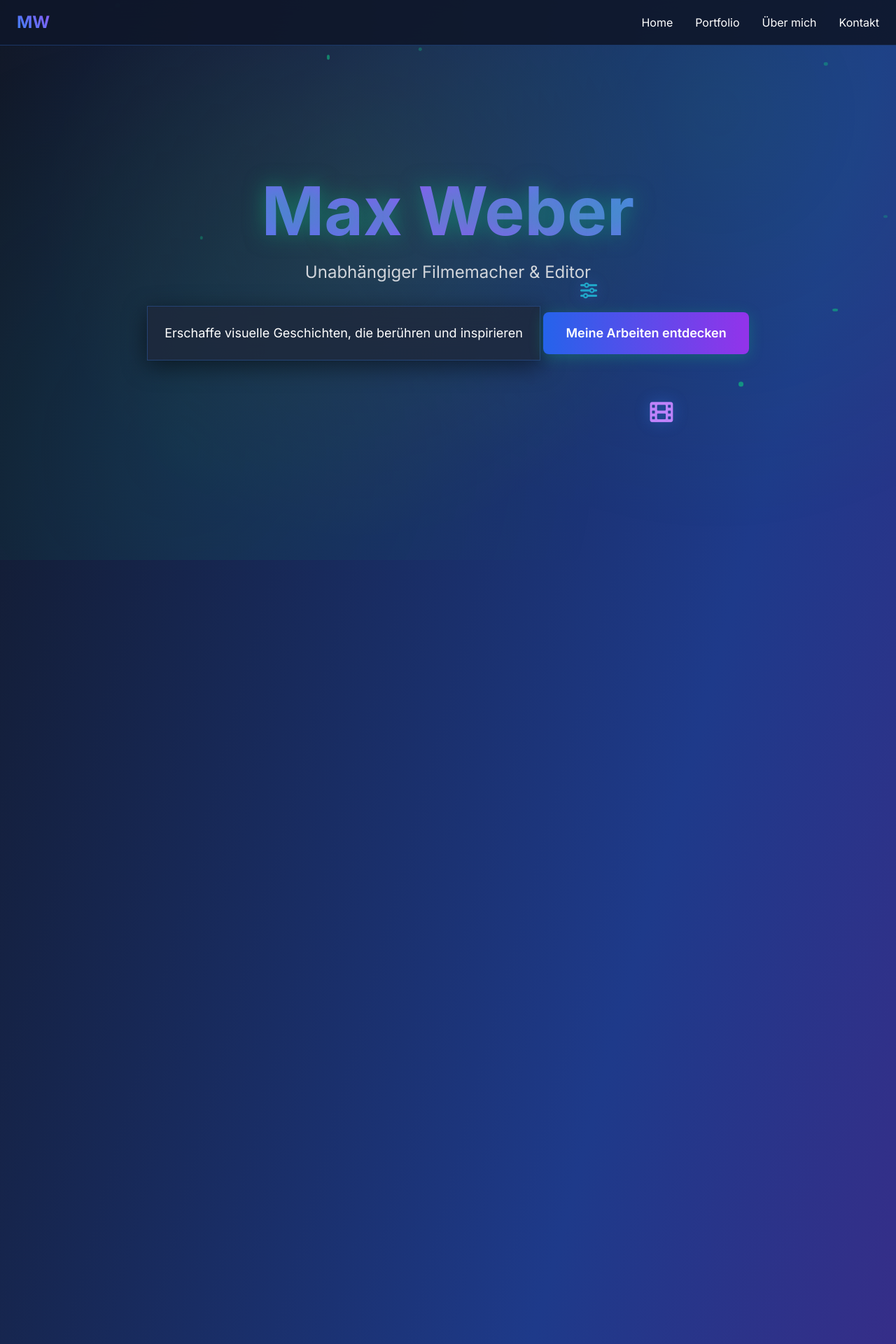
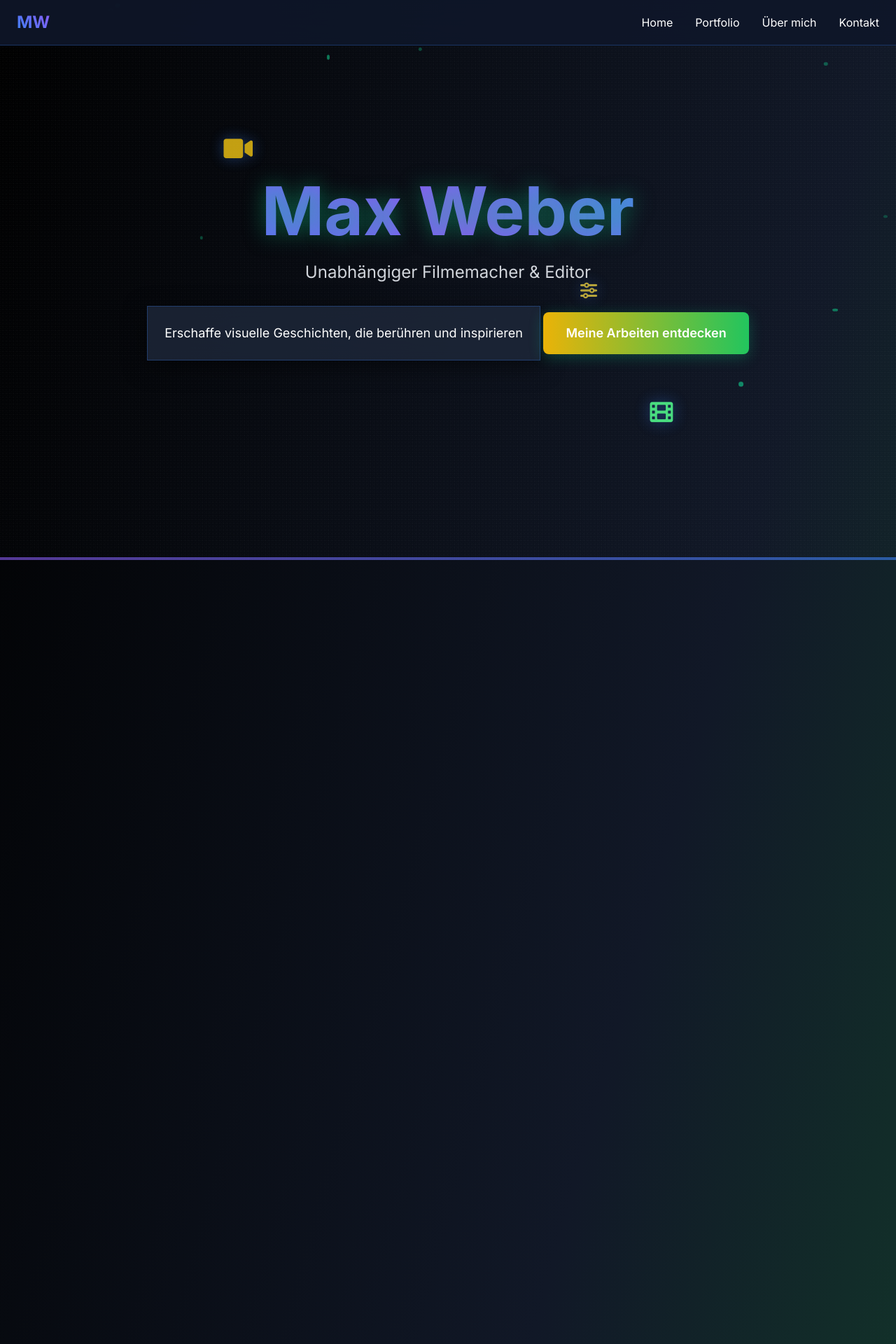
Before and after one commit to KaroKK/Tomasz, a Flask app: page / in a window 1280 px wide. Shown: the top 1920 px of the page at 70% size. Run offline with Flask 3, Linux system fonts and the light colour scheme; some libraries are stand-ins or nearby versions.

Commit message:
Enhance visual appeal with film-like effects and color adjustments
Adds film grain, timeline overlay, project card effects, and adjusts the color scheme.

Replit-Commit-Author: Agent
Replit-Commit-Session-Id: 398cc46d-6bdc-4f18-aaac-76bbcdb4aa82
Replit-Commit-Screenshot-Url: https://storage.googleapis.com/screenshot-production-us-central1/98163e34-7277-460c-b760-1e1d07b06b17/6f60ac7f-243d-42db-8811-5a1189c899f0.jpg

```diff
--- a/static/css/style.css
+++ b/static/css/style.css
@@ -319,17 +319,119 @@ html {
     text-shadow: 0 0 10px rgba(16, 185, 129, 0.8);
 }
 
-/* Gradient Background Enhancement */
-body::before {
+/* Film Strip Effects */
+.film-grain {
+    position: absolute;
+    inset: 0;
+    background-image:
+        radial-gradient(circle at 20% 50%, rgba(255, 255, 255, 0.03) 1px, transparent 1px),
+        radial-gradient(circle at 80% 50%, rgba(255, 255, 255, 0.03) 1px, transparent 1px);
+    background-size: 3px 3px, 5px 5px;
+    animation: grain 0.8s steps(10) infinite;
+}
+
+@keyframes grain {
+    0%, 100% { transform: translate(0, 0); }
+    10% { transform: translate(-1px, 1px); }
+    20% { transform: translate(1px, 0); }
+    30% { transform: translate(-1px, -1px); }
+    40% { transform: translate(1px, 1px); }
+    50% { transform: translate(-1px, 0); }
+    60% { transform: translate(1px, -1px); }
+    70% { transform: translate(0, 1px); }
+    80% { transform: translate(-1px, -1px); }
+    90% { transform: translate(1px, 0); }
+}
+
+.timeline-overlay {
+    position: absolute;
+    bottom: 0;
+    left: 0;
+    right: 0;
+    height: 4px;
+    background: linear-gradient(90deg,
+        #3b82f6 0%,
+        #8b5cf6 25%,
+        #06b6d4 50%,
+        #8b5cf6 75%,
+        #3b82f6 100%);
+    opacity: 0.6;
+}
+
+.film-border {
+    border: 2px solid rgba(255, 255, 255, 0.1);
+    border-radius: 8px;
+}
+
+.film-perforations {
+    background: repeating-linear-gradient(
+        to bottom,
+        rgba(0, 0, 0, 0.8) 0px,
+        rgba(0, 0, 0, 0.8) 8px,
+        transparent 8px,
+        transparent 16px
+    );
+}
+
+/* Adobe Software Specific Styles */
+.adobe-premiere:hover {
+    box-shadow: 0 0 30px rgba(59, 130, 246, 0.5);
+}
+
+.adobe-after-effects:hover {
+    box-shadow: 0 0 30px rgba(139, 92, 246, 0.5);
+}
+
+.adobe-davinci:hover {
+    box-shadow: 0 0 30px rgba(249, 115, 22, 0.5);
+}
+
+.adobe-audition:hover {
+    box-shadow: 0 0 30px rgba(6, 182, 212, 0.5);
+}
+
+/* Project Card Enhancements */
+.project-card {
+    border: 1px solid rgba(59, 130, 246, 0.2);
+    position: relative;
+    overflow: hidden;
+}
+
+.project-card::before {
     content: '';
-    position: fixed;
+    position: absolute;
     top: 0;
-    left: 0;
+    left: -100%;
     width: 100%;
     height: 100%;
-    background: radial-gradient(circle at 20% 80%, rgba(16, 185, 129, 0.1) 0%, transparent 50%),
-                radial-gradient(circle at 80% 20%, rgba(34, 197, 94, 0.1) 0%, transparent 50%),
-                radial-gradient(circle at 40% 40%, rgba(132, 204, 22, 0.1) 0%, transparent 50%);
-    pointer-events: none;
-    z-index: -1;
+    background: linear-gradient(90deg, transparent, rgba(255, 255, 255, 0.1), transparent);
+    transition: left 0.5s ease;
 }
+
+.project-card:hover::before {
+    left: 100%;
+}
+
+.timeline-scrubber {
+    background: rgba(255, 255, 255, 0.2);
+}
+
+.progress-bar {
+    background: linear-gradient(90deg, #3b82f6, #8b5cf6);
+    animation: progress 3s ease-in-out infinite;
+}
+
+@keyframes progress {
+    0% { width: 10%; }
+    50% { width: 80%; }
+    100% { width: 10%; }
+}
+
+.timeline-markers {
+    animation: pulse 2s ease-in-out infinite;
+}
+
+@keyframes pulse {
+    0%, 100% { opacity: 0.6; }
+    50% { opacity: 1; }
+}
--- a/static/js/script.js
+++ b/static/js/script.js
@@ -35,14 +35,14 @@ function initAnimations() {
         ease: 'power3.out'
     }, '-=0.4');
 
-    gsap.to('.floating-element', {
+    gsap.to('.adobe-element', {
         y: -30,
-        rotation: 360,
-        duration: 4,
+        scale: 1.1,
+        duration: 6,
         repeat: -1,
         yoyo: true,
         ease: 'power2.inOut',
-        stagger: 1
+        stagger: 2
     });
 }
 
@@ -220,8 +220,19 @@ window.addEventListener('scroll', function() {
     const parallax = document.querySelector('.floating-elements');
 
     if (parallax) {
-        const speed = scrolled * 0.2;
+        const speed = scrolled * 0.1;
         parallax.style.transform = `translateY(${speed}px)`;
+    }
+
+    const timelineOverlay = document.querySelector('.timeline-overlay');
+    if (timelineOverlay) {
+        const progress = Math.min(scrolled / (document.body.scrollHeight - window.innerHeight), 1);
+        timelineOverlay.style.background = `linear-gradient(90deg,
+            #3b82f6 0%,
+            #8b5cf6 ${progress * 25}%,
+            #06b6d4 ${progress * 50}%,
+            #8b5cf6 ${progress * 75}%,
+            #3b82f6 100%)`;
     }
 });
 
--- a/templates/index.html
+++ b/templates/index.html
@@ -10,7 +10,7 @@
     <link rel="stylesheet" href="{{ url_for('static', filename='css/style.css') }}">
     <link href="https://cdnjs.cloudflare.com/ajax/libs/font-awesome/6.0.0/css/all.min.css" rel="stylesheet">
 </head>
-<body class="bg-gradient-to-br from-gray-900 via-blue-900 to-purple-900 min-h-screen text-white overflow-x-hidden">
+<body class="bg-gradient-to-br from-black via-gray-900 to-green-900 min-h-screen text-white overflow-x-hidden">
 
     <!-- Navigation -->
     <nav class="fixed top-0 w-full z-50 nav-blur">
@@ -61,22 +61,22 @@
                         Erschaffe visuelle Geschichten, die berühren und inspirieren
                     </p>
                 </div>
-                <button class="cta-button bg-gradient-to-r from-blue-600 to-purple-600 px-8 py-4 rounded-lg text-lg font-semibold hover:scale-105 transition-transform duration-300 relative overflow-hidden">
+                <button class="cta-button bg-gradient-to-r from-yellow-500 to-green-500 px-8 py-4 rounded-lg text-lg font-semibold hover:scale-105 transition-transform duration-300 relative overflow-hidden">
                     Meine Arbeiten entdecken
                 </button>
             </div>
         </div>
 
-        <!-- Adobe-style floating elements -->
+        <!-- Film equipment floating elements -->
         <div class="floating-elements absolute inset-0 pointer-events-none">
             <div class="adobe-element premiere absolute top-1/4 left-1/4">
-                <i class="fab fa-adobe text-4xl text-blue-400"></i>
+                <i class="fas fa-video text-4xl text-yellow-400"></i>
             </div>
             <div class="adobe-element after-effects absolute top-3/4 right-1/4">
-                <i class="fas fa-film text-3xl text-purple-400"></i>
+                <i class="fas fa-film text-3xl text-green-400"></i>
             </div>
             <div class="adobe-element timeline-icon absolute top-1/2 right-1/3">
-                <i class="fas fa-sliders-h text-2xl text-cyan-400"></i>
+                <i class="fas fa-sliders-h text-2xl text-yellow-300"></i>
             </div>
         </div>
     </section>
@@ -89,22 +89,22 @@
             <div class="grid md:grid-cols-2 gap-8">
                 {% for project in projects %}
                 <div class="project-card glass-panel p-6 rounded-2xl hover:scale-105 transition-all duration-500 cursor-pointer">
-                    <div class="project-image h-48 bg-gradient-to-br from-blue-500/20 to-purple-500/20 rounded-lg mb-6 flex items-center justify-center relative overflow-hidden">
-                        <div class="video-overlay absolute inset-0 bg-black/30"></div>
-                        <i class="fas fa-play-circle text-6xl text-white/70 relative z-10"></i>
+                    <div class="project-image h-48 bg-gradient-to-br from-yellow-500/20 to-green-500/20 rounded-lg mb-6 flex items-center justify-center relative overflow-hidden">
+                        <div class="video-overlay absolute inset-0 bg-black/40"></div>
+                        <i class="fas fa-play-circle text-6xl text-yellow-400/90 relative z-10"></i>
                         <div class="timeline-scrubber absolute bottom-2 left-2 right-2 h-1 bg-white/20 rounded">
-                            <div class="progress-bar h-full bg-blue-400 w-1/3 rounded"></div>
+                            <div class="progress-bar h-full bg-yellow-400 w-1/3 rounded"></div>
                         </div>
                     </div>
                     <div class="project-info">
                         <div class="flex justify-between items-start mb-3">
                             <h3 class="text-2xl font-bold">{{ project.title }}</h3>
-                            <span class="text-sm text-blue-400 bg-blue-400/20 px-3 py-1 rounded">{{ project.year }}</span>
+                            <span class="text-sm text-yellow-400 bg-yellow-400/20 px-3 py-1 rounded">{{ project.year }}</span>
                         </div>
                         <p class="text-gray-300 mb-4">{{ project.description }}</p>
                         <div class="flex justify-between items-center">
-                            <span class="text-purple-400 font-semibold">{{ project.category }}</span>
-                            <button class="text-blue-400 hover:text-white transition-colors">
+                            <span class="text-green-400 font-semibold">{{ project.category }}</span>
+                            <button class="text-yellow-400 hover:text-white transition-colors">
                                 <i class="fas fa-arrow-right"></i>
                             </button>
                         </div>
@@ -141,14 +141,15 @@
                 <div class="grid md:grid-cols-2 gap-12 items-center">
                     <div class="about-image">
                         <div class="glass-panel p-8 rounded-2xl relative overflow-hidden">
-                            <img src="{{ url_for('static', filename='images/hollywood.jpg') }}" alt="Hollywood Filmset" class="w-full h-80 object-cover rounded-lg filter brightness-75 contrast-110">
+                            <img src="{{ url_for('static', filename='images/hollywood.jpg') }}" alt="Hollywood Filmset" class="w-full h-80 object-cover rounded-lg filter brightness-50 contrast-125 sepia-50">
                             <div class="film-border absolute inset-0 pointer-events-none"></div>
+                            <div class="absolute inset-0 bg-gradient-to-br from-yellow-500/20 via-transparent to-green-500/20 rounded-lg"></div>
                         </div>
                     </div>
 
                     <div class="about-content">
                         <div class="glass-panel p-8 rounded-2xl">
-                            <h3 class="text-3xl font-bold mb-6 text-blue-400">Meine Vision</h3>
+                            <h3 class="text-3xl font-bold mb-6 text-yellow-400">Meine Vision</h3>
                             <p class="text-lg text-gray-300 mb-6 leading-relaxed">
                                 Als unabhängiger Filmemacher und Editor verwandle ich Ideen in bewegende visuelle Erlebnisse.
                                 Meine Leidenschaft liegt darin, authentische Geschichten zu erzählen, die das Publikum
@@ -160,20 +161,20 @@
                             </p>
 
                             <div class="skills-grid grid grid-cols-2 gap-4">
-                                <div class="skill-item text-center p-4 bg-white/5 rounded-lg adobe-premiere">
-                                    <i class="fas fa-cut text-2xl text-blue-400 mb-2"></i>
+                                <div class="skill-item text-center p-4 bg-black/20 rounded-lg adobe-premiere">
+                                    <i class="fas fa-cut text-2xl text-yellow-400 mb-2"></i>
                                     <p class="font-semibold">Premiere Pro</p>
                                 </div>
-                                <div class="skill-item text-center p-4 bg-white/5 rounded-lg adobe-after-effects">
-                                    <i class="fas fa-magic text-2xl text-purple-400 mb-2"></i>
+                                <div class="skill-item text-center p-4 bg-black/20 rounded-lg adobe-after-effects">
+                                    <i class="fas fa-magic text-2xl text-green-400 mb-2"></i>
                                     <p class="font-semibold">After Effects</p>
                                 </div>
-                                <div class="skill-item text-center p-4 bg-white/5 rounded-lg adobe-davinci">
-                                    <i class="fas fa-adjust text-2xl text-orange-400 mb-2"></i>
+                                <div class="skill-item text-center p-4 bg-black/20 rounded-lg adobe-davinci">
+                                    <i class="fas fa-adjust text-2xl text-yellow-300 mb-2"></i>
                                     <p class="font-semibold">DaVinci Resolve</p>
                                 </div>
-                                <div class="skill-item text-center p-4 bg-white/5 rounded-lg adobe-audition">
-                                    <i class="fas fa-volume-up text-2xl text-cyan-400 mb-2"></i>
+                                <div class="skill-item text-center p-4 bg-black/20 rounded-lg adobe-audition">
+                                    <i class="fas fa-volume-up text-2xl text-green-300 mb-2"></i>
                                     <p class="font-semibold">Pro Tools</p>
                                 </div>
                             </div>
@@ -214,31 +215,31 @@
 
             <div class="max-w-2xl mx-auto">
                 <div class="glass-panel p-8 rounded-2xl text-center">
-                    <h3 class="text-3xl font-bold mb-6 text-blue-400">Lass uns zusammenarbeiten</h3>
+                    <h3 class="text-3xl font-bold mb-6 text-yellow-400">Lass uns zusammenarbeiten</h3>
                     <p class="text-lg text-gray-300 mb-8">
                         Hast du ein spannendes Projekt im Kopf? Ich freue mich darauf,
                         deine Vision zum Leben zu erwecken.
                     </p>
 
                     <div class="contact-links flex justify-center space-x-8 mb-8">
-                        <a href="mailto:max@webfilms.de" class="contact-link flex items-center space-x-2 text-blue-400 hover:text-white transition-colors">
+                        <a href="mailto:max@webfilms.de" class="contact-link flex items-center space-x-2 text-yellow-400 hover:text-white transition-colors">
                             <i class="fas fa-envelope text-xl"></i>
                             <span>max@webfilms.de</span>
                         </a>
-                        <a href="tel:+491234567890" class="contact-link flex items-center space-x-2 text-purple-400 hover:text-white transition-colors">
+                        <a href="tel:+491234567890" class="contact-link flex items-center space-x-2 text-green-400 hover:text-white transition-colors">
                             <i class="fas fa-phone text-xl"></i>
                             <span>+49 123 456 7890</span>
                         </a>
                     </div>
 
                     <div class="social-links flex justify-center space-x-6">
-                        <a href="#" class="social-link w-12 h-12 bg-white/10 rounded-full flex items-center justify-center hover:bg-blue-500/20 transition-colors">
+                        <a href="#" class="social-link w-12 h-12 bg-black/20 rounded-full flex items-center justify-center hover:bg-yellow-500/20 transition-colors">
                             <i class="fab fa-instagram"></i>
                         </a>
-                        <a href="#" class="social-link w-12 h-12 bg-white/10 rounded-full flex items-center justify-center hover:bg-purple-500/20 transition-colors">
+                        <a href="#" class="social-link w-12 h-12 bg-black/20 rounded-full flex items-center justify-center hover:bg-green-500/20 transition-colors">
                             <i class="fab fa-vimeo-v"></i>
                         </a>
-                        <a href="#" class="social-link w-12 h-12 bg-white/10 rounded-full flex items-center justify-center hover:bg-cyan-500/20 transition-colors">
+                        <a href="#" class="social-link w-12 h-12 bg-black/20 rounded-full flex items-center justify-center hover:bg-yellow-400/20 transition-colors">
                             <i class="fab fa-behance"></i>
                         </a>
                     </div>
```
Also changed, not shown: other parts of templates/index.html (+15 -15 lines).
